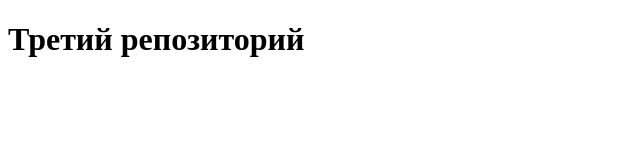
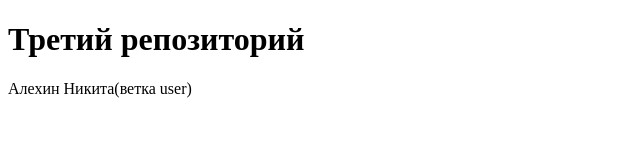
Before and after one commit to nikita10101/REP3, a plain HTML site: page index.html in a window 1280 px wide. Shown: the whole page, without its empty margins (0-640 px from the left). Drawn offline with Linux system fonts and the light colour scheme.

Commit message:
Изменение на ветке user, репозиторий 3

```diff
--- a/index.html
+++ b/index.html
@@ -5,5 +5,6 @@
 </head>
 <body>
 <h1>Третий репозиторий</h1>
+<p>Алехин Никита(ветка user)</p>
 </body>
 </html>
```
